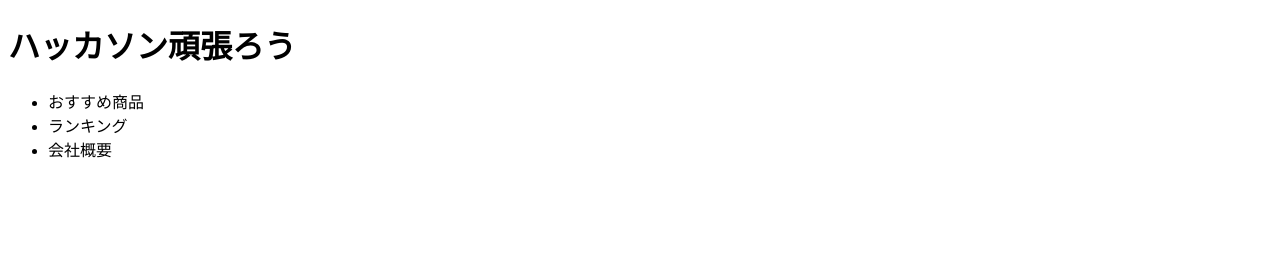
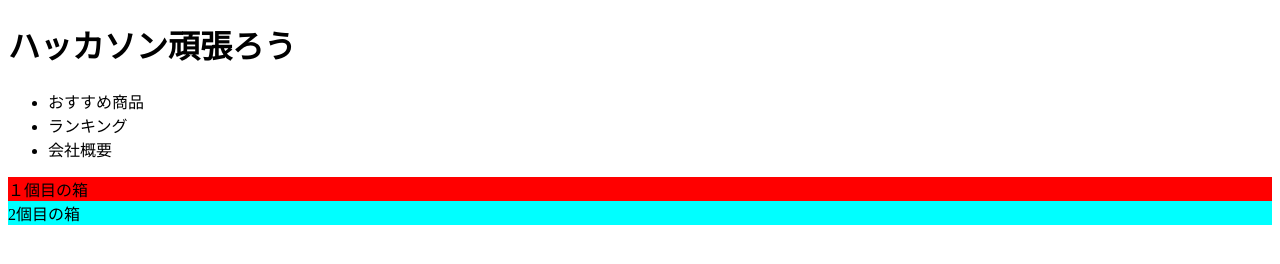
Before and after one commit to shungenie/hackathon_operation_team, a plain HTML site: page index.html in a window 1280 px wide. Drawn offline with Linux system fonts and the light colour scheme.

Commit message:
箱を作成

```diff
--- a/index.html
+++ b/index.html
@@ -4,6 +4,7 @@
   <meta charset="UTF-8">
   <meta http-equiv="X-UA-Compatible" content="IE=edge">
   <meta name="viewport" content="width=device-width, initial-scale=1.0">
+  <link rel="stylesheet" href="style.css">
   <title>Document</title>
 </head>
 <body>
@@ -18,6 +19,8 @@
         <li>会社概要</li>
       </ul>
     </nav>
+    <div class="box">１個目の箱</div>
+    <div class="box2">2個目の箱</div>
   </main>
 </body>
 </html>
--- /dev/null
+++ b/style.css
@@ -0,0 +1,8 @@
+.box{
+  background-color:red;
+}
+
+/* まゆなは緑色に変えてね */
+.box2{
+  background-color:aqua;
+}
```
